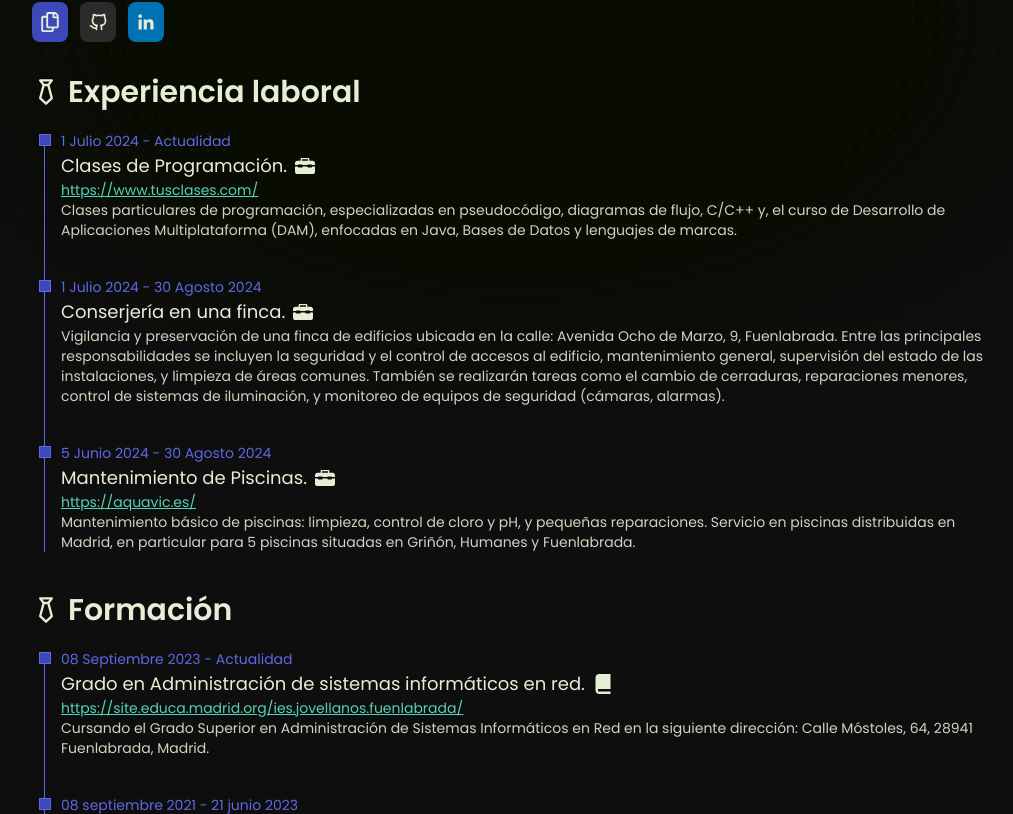
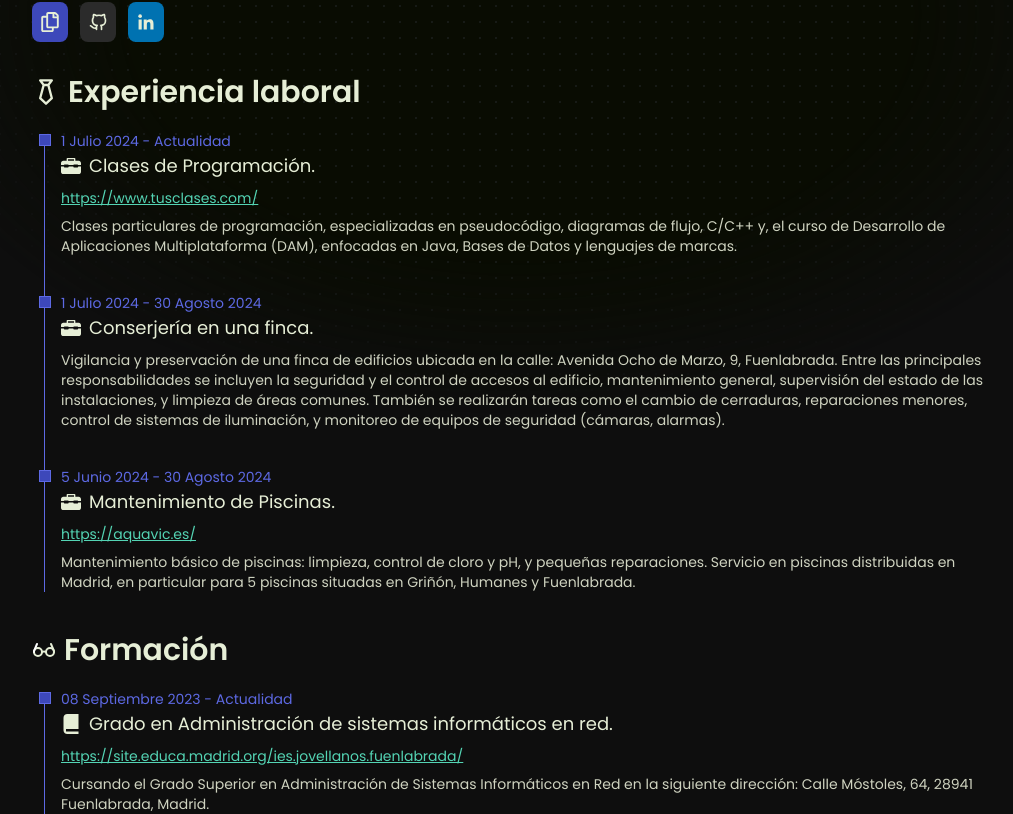
Before and after one commit to SysGarcia/WebPORTFOLIO, a React (Create React App) app in the folder my-project/: page / in a window 1280 px wide. Shown: the part 386-1200 px from the top of the page, without its empty margins (120-1133 px from the left). Built offline with nearby package versions, Linux system fonts and the light colour scheme.

Commit message:
timeframe fixes and additions

```diff
--- a/my-project/src/components/TimeFrame.jsx
+++ b/my-project/src/components/TimeFrame.jsx
@@ -22,21 +22,20 @@ const TimeFrame: React.FC<Props> = ({ items }) => {
       {items.map((item, index) => (
         <li key={index} className="mb-10 ms-4">
           <div
-            className="absolute w-3 h-3 mt-0 border-button_secondary bg-button_primary border light_dot"
+            className="absolute w-3 h-3 mt-0 border-button_secondary bg-button_primary border"
             style={{ insetInlineStart: "-0.38rem" }}
           />
           <time
-            className="mb-1 text-sm leading-none text-button_secondary light_span"
+            className="mb-1 text-sm leading-none text-button_secondary "
             style={{ display: "inherit" }}
           >
             {item.dateRange}
           </time>
-
-          <h3 className="text-lg font-normal text-text_primary black_text title-container flex items-center gap-x-2">
-            {item.title}
+          <div class="flex gap-y-2 flex-col">
+          <h3 className="text-lg font-normal text-text_primary gap-x-2 flex justify-normal items-center">
             {item.work && (
               <svg
-                className="w-5 h-5 suitcaseicon_light inline"
+                className="w-5 h-5"
                 xmlns="http://www.w3.org/2000/svg"
                 viewBox="0 0 220.168 220.168"
                 fill="currentColor"
@@ -46,30 +45,32 @@ const TimeFrame: React.FC<Props> = ({ items }) => {
             )}
             {item.study && (
               <svg
-                className="w-5 h-5 inline"
+                className="w-5 h-5"
                 xmlns="http://www.w3.org/2000/svg"
                 viewBox="0 0 16 16"
                 fill="currentColor"
               >
                 <path
-                  className="bookicon_light"
+
                   d="M5 0C3.34315 0 2 1.34315 2 3V13C2 14.6569 3.34315 16 5 16H14V14H4V12H14V0H5Z"
                 />
               </svg>
             )}
+            {item.title}
           </h3>
 
           {item.link && (
-            <h4 className="text-sm font-normal blue_links underline text-button_terciary">
+            <h4 className="text-sm font-normal underline text-button_terciary">
               <a href={item.link} target="_blank" rel="noopener noreferrer">
                 {item.link}
               </a>
             </h4>
           )}
 
-          <p className="text-sm text-text_secondary black_text_inside">
+          <p className="text-sm text-text_secondary">
             {item.description}
           </p>
+          </div>
         </li>
       ))}
     </ol>
--- a/my-project/src/pages/About.js
+++ b/my-project/src/pages/About.js
@@ -60,7 +60,7 @@ function About() {
           <HeroSection />
           <Title title="Experiencia laboral" icon='<svg class="w-6 h-6 fill-text_primary sm:w-7 sm:h-7 flex-shrink-0 workicon_dark" id="workicon" xmlns="http://www.w3.org/2000/svg" viewBox="0 0 24 24" data-astro-cid-j7pv25f6=""><path d="m6.314 18.022 5 4.707a1 1 0 0 0 1.372 0l5-4.707a1 1 0 0 0 .28-.985L15.091 6.212 17.8 2.6A1 1 0 0 0 17 1H7a1 1 0 0 0-.8 1.6l2.709 3.612-2.875 10.825a1 1 0 0 0 .28.985zM15 3l-1.5 2h-3L9 3zm-4.231 4h2.462l2.649 9.975L12 20.627l-3.88-3.652z" data-astro-cid-j7pv25f6=""></path></svg>'/>
           <TimeFrame items={Experiencia} />
-          <Title title="Formación" icon='<svg class="w-6 h-6 fill-text_primary sm:w-7 sm:h-7 flex-shrink-0 workicon_dark" id="workicon" xmlns="http://www.w3.org/2000/svg" viewBox="0 0 24 24" data-astro-cid-j7pv25f6=""><path d="m6.314 18.022 5 4.707a1 1 0 0 0 1.372 0l5-4.707a1 1 0 0 0 .28-.985L15.091 6.212 17.8 2.6A1 1 0 0 0 17 1H7a1 1 0 0 0-.8 1.6l2.709 3.612-2.875 10.825a1 1 0 0 0 .28.985zM15 3l-1.5 2h-3L9 3zm-4.231 4h2.462l2.649 9.975L12 20.627l-3.88-3.652z" data-astro-cid-j7pv25f6=""></path></svg>'/>
+          <Title title="Formación" icon='<svg width="24px" height="24px" viewBox="0 0 24 24" fill="none" xmlns="http://www.w3.org/2000/svg"><circle cx="6" cy="14" r="4" class="stroke-text_primary" stroke-width="2" stroke-linecap="round" stroke-linejoin="round"/><circle class="stroke-text_primary" cx="18" cy="14" r="4" stroke="#fff" stroke-width="2" stroke-linecap="round" stroke-linejoin="round"/><path class="stroke-text_primary" d="M10 14L10.2111 13.8944C11.3373 13.3314 12.6627 13.3314 13.7889 13.8944L14 14" stroke-width="2" stroke-linecap="round" stroke-linejoin="round"/><path class="stroke-text_primary" d="M19 6L21.8383 12.6227C21.945 12.8716 22 13.1397 22 13.4105V14" stroke="#fff" stroke-width="2" stroke-linecap="round" stroke-linejoin="round"/><path d="M5 6L2.16171 12.6227C2.05502 12.8716 2 13.1397 2 13.4105V14" stroke="#fff" stroke-width="2" stroke-linecap="round" stroke-linejoin="round"/></svg>'/>
           <TimeFrame items={Formacion} />
         </div>
       </div>
```
